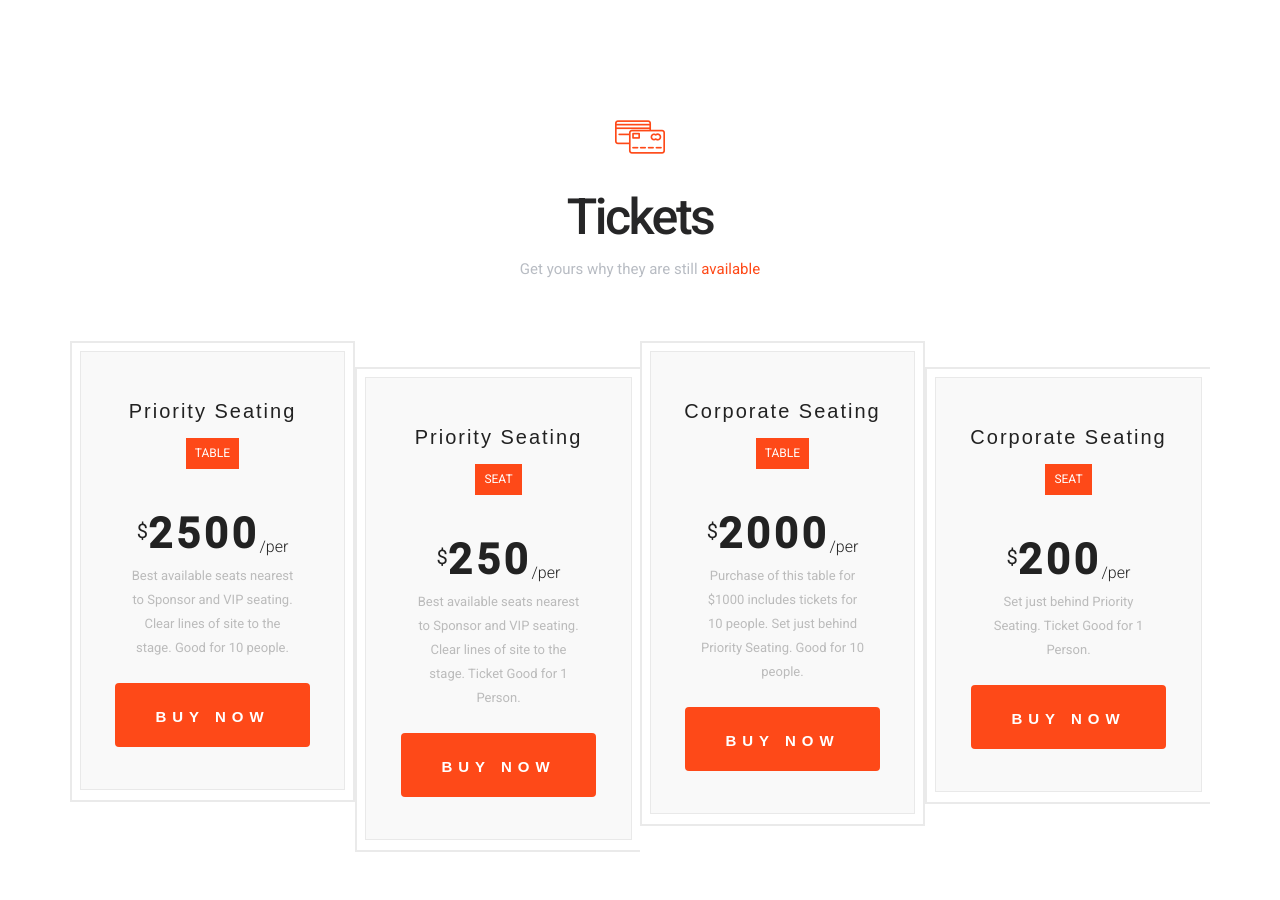
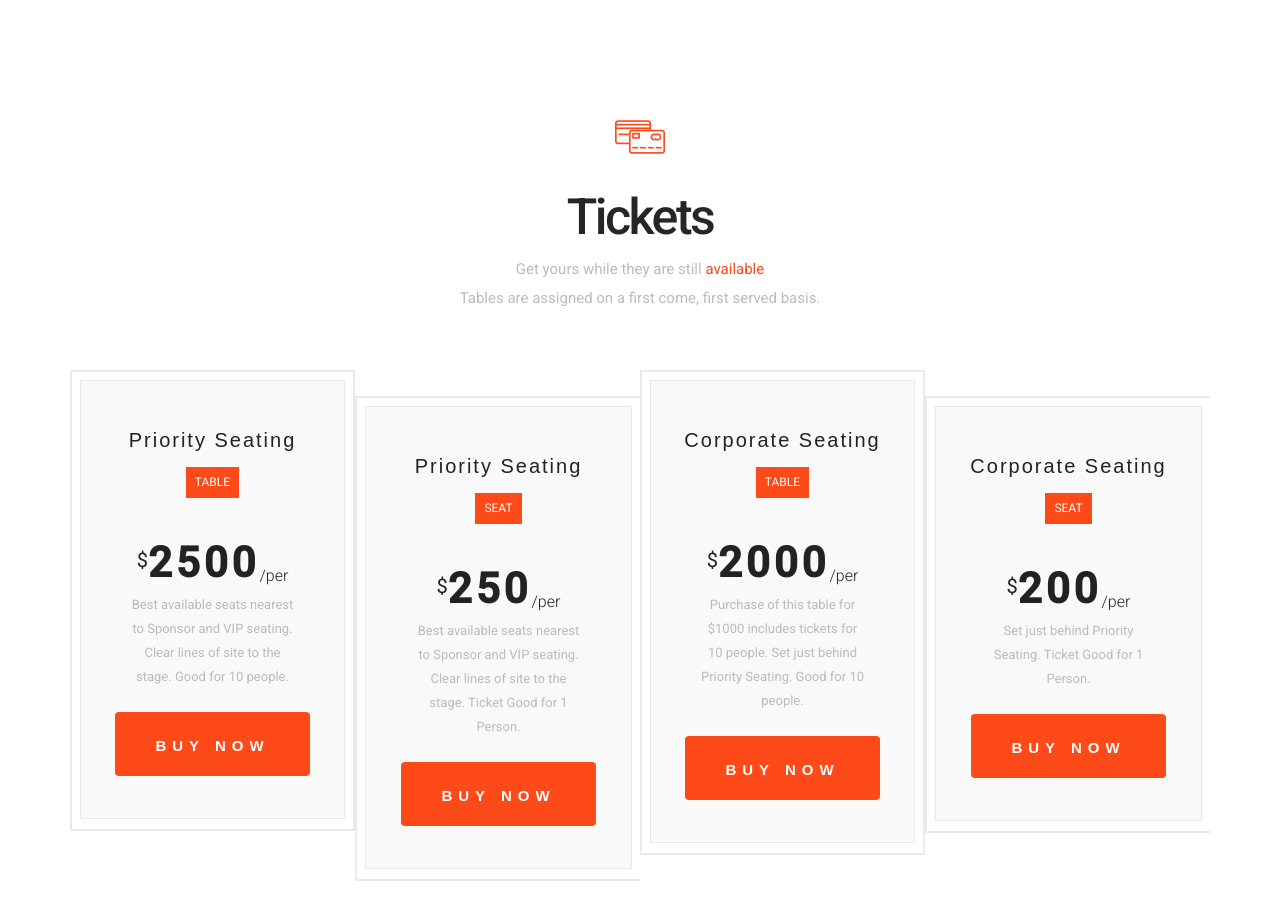
Before and after one commit to AIAUSA/Superbowl, a Jekyll site: the page built from index.md, in a window 1280 px wide and 900 px high, scrolled down 3567 px. Built offline with Jekyll 4.4.1, drawn with Linux system fonts in a browser that asks for light colours; some web fonts are replaced; comment, search, counter and statistics services are not loaded.

Commit message:
fix tables typo

```diff
--- a/_includes/blocks/block-prices.html
+++ b/_includes/blocks/block-prices.html
@@ -2,7 +2,8 @@
 		<div class="container">
 			<span class="icon section-icon icon-shopping-04"></span>
 			<h3>Tickets</h3>
-			<p class="text-alt">Get yours why they are still <span class="highlight">available</span></p>
+			<p class="text-alt">Get yours while they are still <span class="highlight">available</span>
+			<br />Tables are assigned on a first come, first served basis.</p>
 			<br/>
 			<br/>
 			<div class="row no-margin">
```
